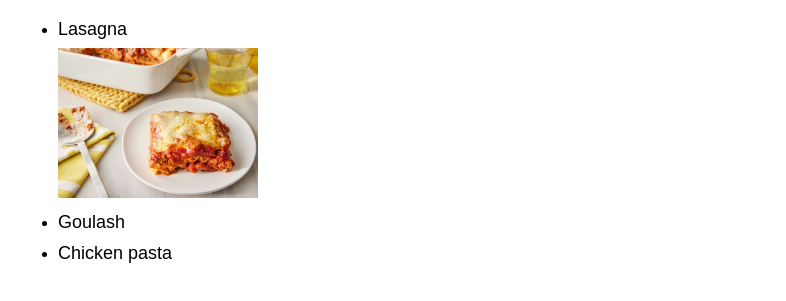
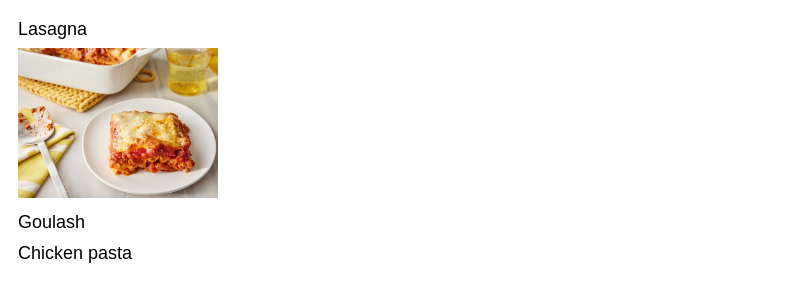
Before and after one commit to bigflyy/odin-recipes, a plain HTML site: page index.html in a window 1280 px wide. Shown: the part 61-362 px from the top of the page, without its empty margins (0-786 px from the left). Drawn offline with Linux system fonts and the light colour scheme.

Commit message:
Delete unordered list

```diff
--- a/index.html
+++ b/index.html
@@ -5,18 +5,16 @@
   </head>
   <body>
     <h1 class ="site-header">Odin Recipes</h1>
-    <ul class="recipe-list">
     <div class="recipe-container">
-        <li><a class = "recipe-link" href="./recipes/lasagna.html">Lasagna</a></li>
+      <a class = "recipe-link" href="./recipes/lasagna.html">Lasagna</a>
       <img class="preview-recipe-img"src="./recipes/img/lasagna.jpg">
     </div>
     <div class="recipe-container">
-        <li><a class = "recipe-link" href="./recipes/goulash.html">Goulash</a></li>
+      <a class = "recipe-link" href="./recipes/goulash.html">Goulash</a>
     </div>
     <div class="recipe-container">
-        <li><a class = "recipe-link" href="./recipes/chicken-pasta.html">Chicken pasta</a></li>
+      <a class = "recipe-link" href="./recipes/chicken-pasta.html">Chicken pasta</a>
     </div>
 
-    </ul>
   </body>
 </html>
```
Lines whose indentation alone changed are shown as unchanged.
